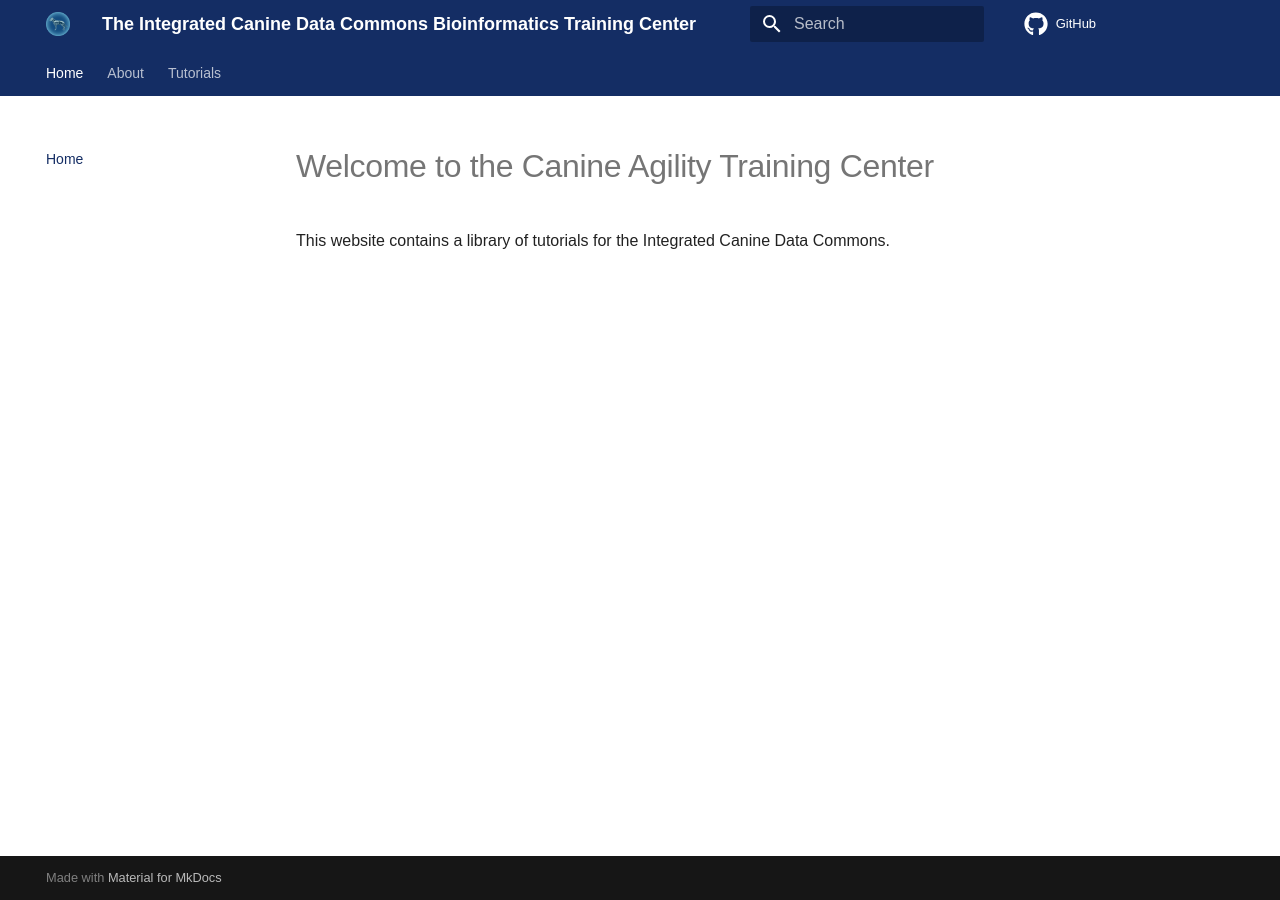
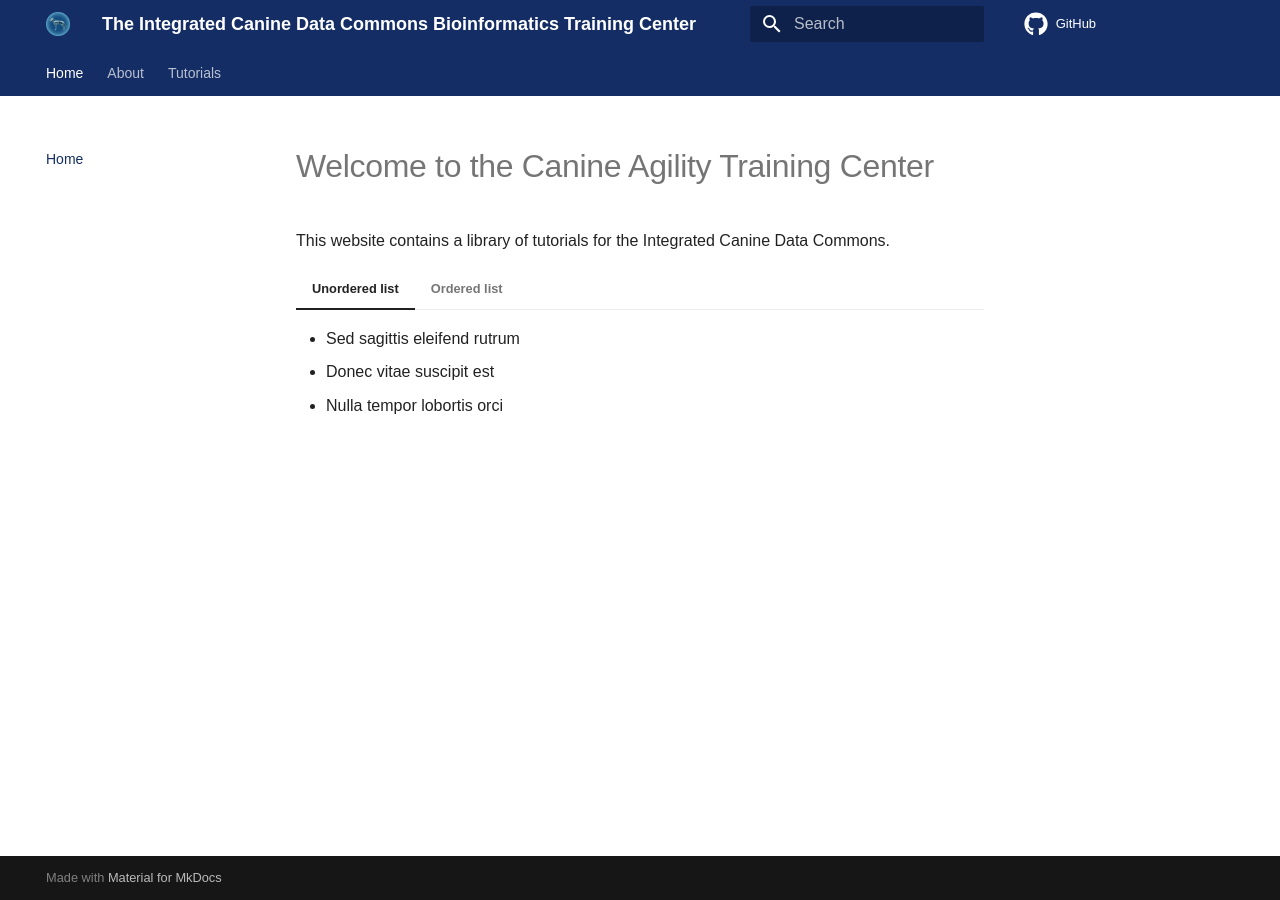
Before and after one commit to CBIIT/icdc-bioinformatics, an MkDocs documentation site: the page built from docs/index.md, in a window 1280 px wide. Built offline with MkDocs 1.6.1 and Material for MkDocs 9.7.7, drawn with Linux system fonts in a browser that asks for light colours; some web fonts are replaced; comment, search, counter and statistics services are not loaded.

Commit message:
Add tabbed content

```diff
--- a/docs/index.md
+++ b/docs/index.md
@@ -7,3 +7,15 @@
 ========================================================
 
 This website contains a library of tutorials for the Integrated Canine Data Commons.
+
+=== "Unordered list"
+
+    * Sed sagittis eleifend rutrum
+    * Donec vitae suscipit est
+    * Nulla tempor lobortis orci
+
+=== "Ordered list"
+
+    1. Sed sagittis eleifend rutrum
+    2. Donec vitae suscipit est
+    3. Nulla tempor lobortis orci
--- a/mkdocs.yml
+++ b/mkdocs.yml
@@ -42,3 +42,8 @@
 extra:
   analytics:
     property: G-XT3KGMHSY8
+
+markdown_extensions:
+  - pymdownx.superfences
+  - pymdownx.tabbed:
+      alternate_style: true
```
